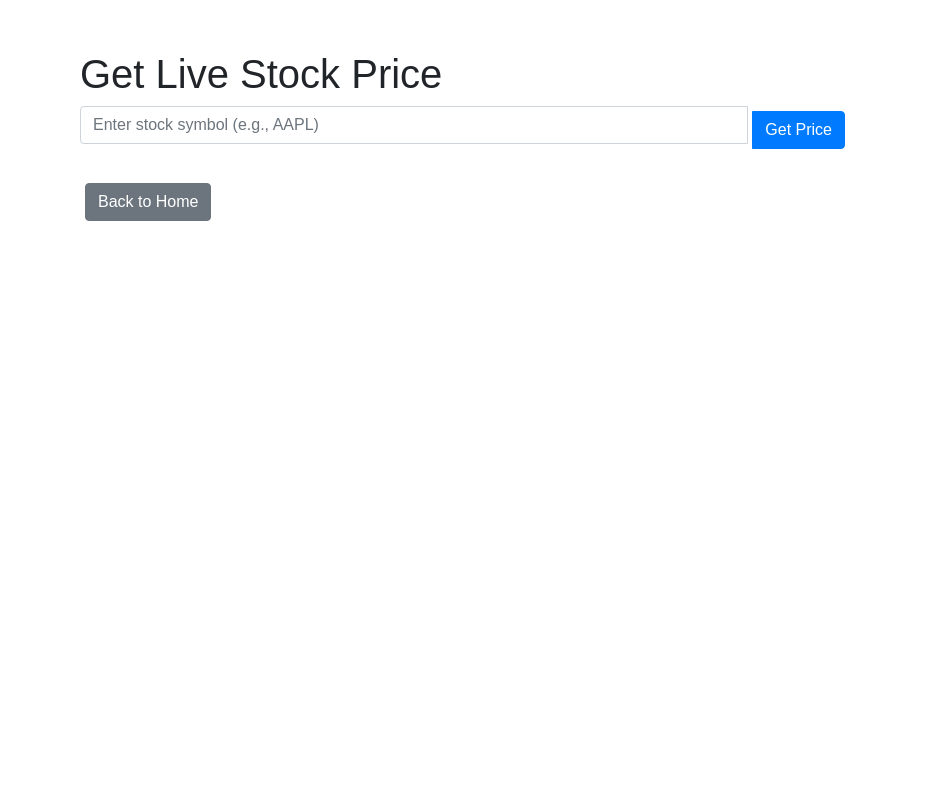
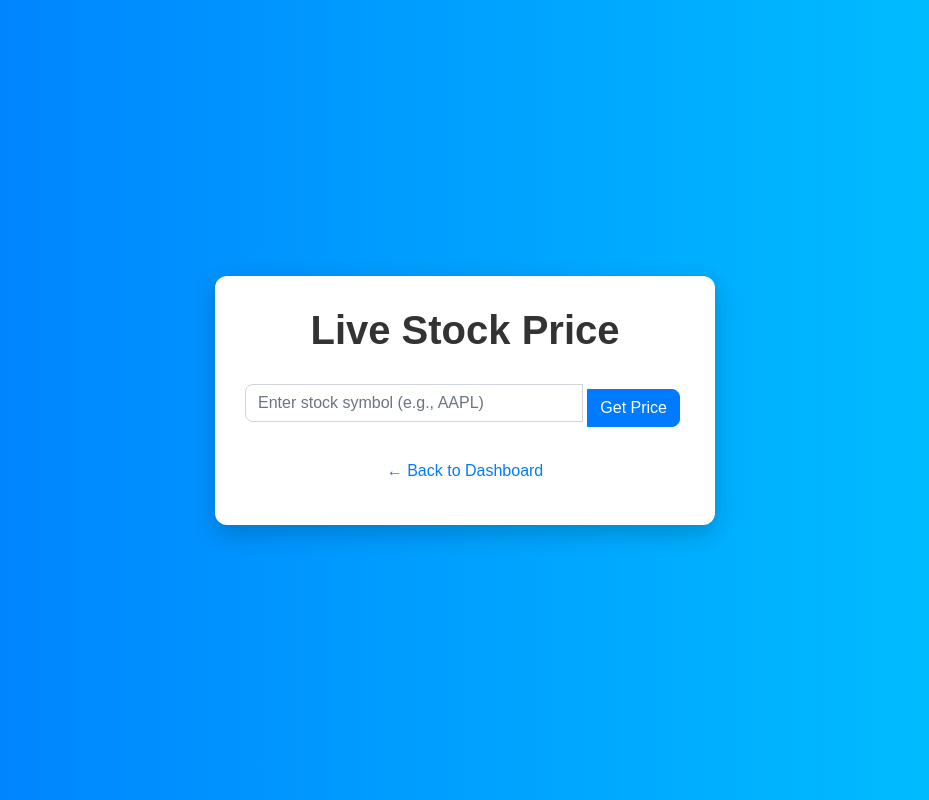
Before and after one commit to YAMITAN394/finbot1, a Python web app: template frontend/templates/stock.html in a window 1280 px wide. Shown: the whole page, without its empty margins (175-1104 px from the left). Run offline with Jinja, Linux system fonts and the light colour scheme; the template is opened without the code that fills it, so the values that code supplies are empty; some libraries are stand-ins or nearby versions.

Commit message:
Update stock.html

```diff
--- a/frontend/templates/stock.html
+++ b/frontend/templates/stock.html
@@ -3,14 +3,56 @@
 <head>
     <meta charset="UTF-8">
     <meta name="viewport" content="width=device-width, initial-scale=1.0">
+    <title>FINBOT - Live Stock Price</title>
     <link rel="stylesheet" href="https://stackpath.bootstrapcdn.com/bootstrap/4.5.2/css/bootstrap.min.css">
     <link rel="stylesheet" href="/static/css/style.css">
-    <title>Stock Price</title>
+    <style>
+        body {
+            background: linear-gradient(to right, #007bff, #00c6ff);
+            min-height: 100vh;
+            display: flex;
+            align-items: center;
+            justify-content: center;
+            color: #fff;
+        }
+
+        .stock-container {
+            background-color: white;
+            padding: 30px;
+            border-radius: 12px;
+            box-shadow: 0 8px 24px rgba(0, 0, 0, 0.2);
+            max-width: 500px;
+            width: 100%;
+            color: #333;
+        }
+
+        .form-control {
+            border-radius: 0.5rem 0 0 0.5rem;
+        }
+
+        .btn-primary {
+            border-radius: 0 0.5rem 0.5rem 0;
+        }
+
+        .alert {
+            margin-top: 20px;
+        }
+
+        h1 {
+            font-weight: bold;
+            text-align: center;
+            margin-bottom: 30px;
+        }
+
+        #result span {
+            font-weight: bold;
+        }
+    </style>
 </head>
 <body>
-    <div class="container">
-        <h1>Get Live Stock Price</h1>
-        <form id="stockForm" class="mb-4">
+    <div class="stock-container">
+        <h1>Live Stock Price</h1>
+        <form id="stockForm">
             <div class="input-group">
                 <input type="text" id="symbol" class="form-control" placeholder="Enter stock symbol (e.g., AAPL)" required>
                 <div class="input-group-append">
@@ -19,8 +61,46 @@
             </div>
         </form>
         <div id="result" class="alert alert-info" style="display: none;"></div>
-        <a href="/" class="btn btn-secondary">Back to Home</a>
+        <a href="/dashboard.html" class="btn btn-link d-block text-center mt-3">← Back to Dashboard</a>
+
     </div>
-    <script src="/static/js/main.js"></script>
+
+    <script>
+        document.getElementById('stockForm').addEventListener('submit', function (e) {
+            e.preventDefault();
+            const symbol = document.getElementById('symbol').value.trim().toUpperCase();
+            const result = document.getElementById('result');
+
+            result.style.display = 'none';
+            result.classList.remove('alert-success', 'alert-danger');
+            result.textContent = '';
+
+            if (!symbol) {
+                result.textContent = "Please enter a valid stock symbol.";
+                result.classList.add('alert-danger');
+                result.style.display = 'block';
+                return;
+            }
+
+            fetch(`/get_stock_price?symbol=${symbol}`)
+                .then(res => res.json())
+                .then(data => {
+                    if (data.price !== undefined) {
+                        result.innerHTML = `Current price of <span>${symbol}</span>: $<span>${data.price}</span>`;
+                        result.classList.add('alert-success');
+                    } else {
+                        result.textContent = data.error || "Failed to fetch stock price.";
+                        result.classList.add('alert-danger');
+                    }
+                    result.style.display = 'block';
+                })
+                .catch(err => {
+                    console.error(err);
+                    result.textContent = "An error occurred while fetching stock data.";
+                    result.classList.add('alert-danger');
+                    result.style.display = 'block';
+                });
+        });
+    </script>
 </body>
 </html>
```
